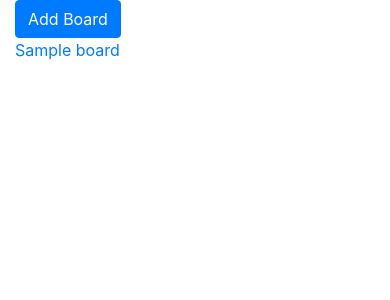
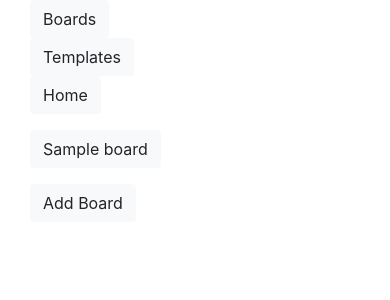
Before and after one commit to mcandidier/trello-jan, a Django app: page / in a window 390 px wide. Shown: the top 300 px of the page. Run offline with Django 3.2, Linux system fonts and the light colour scheme; a user stored in the database is signed in; tables that the repository leaves empty hold one stand-in row (values such as "Sample post"); some libraries are stand-ins or nearby versions.

Commit message:
update index template

```diff
--- a/app/templates/app/index.html
+++ b/app/templates/app/index.html
@@ -1,26 +1,31 @@
-{% load static %}
-<!DOCTYPE html>
-<html lang="en">
-<head>
-    <meta charset="UTF-8">
-    <meta name="viewport" content="width=device-width, initial-scale=1.0">
-    <meta http-equiv="X-UA-Compatible" content="ie=edge">
-    <!-- css -->
-    <link rel="stylesheet" type="text/css" href="{% static 'dist/css/bootstrap.min.css' %}">
-    <link rel="stylesheet" type="text/css" href="{% static 'dist/css/style.css' %}">
-    <title>Trello</title>
-</head>
-<body>
+{% extends 'app/base.html' %}
+
+{% block content %}
+<section>
+
     <div class="container">
-            <a class="btn btn-primary add-post-button" role="button" href="{% url 'board_new' %}" class="top-menu">Add Board</a>
-        {% block content %}
-        {% endblock %}
-        {% for board in boards %}
-            <p><a href="{% url 'board_view' id=board.id %}">{{ board.title }}</a></p>
-        {% endfor %}
+        <div class="row">
+            <div class="col-md-2">
+                <ul class="list-inline left-menu-li">
+                    <li ><button type="button" class="btn btn-light">Boards</button></li>
+                    <li ><button type="button" class="btn btn-light">Templates</button></li>
+                    <li ><button type="button" class="btn btn-light">Home</button></li>
+                </ul>
+            </div>
+
+            <div class="col-md-6"></div>
+
+            <div class="col-md-2">
+                <ul class="list-inline right-menu-li">
+                    {% for board in boards %}
+                    <li><a class="btn btn-light" href="{% url 'board_view' id=board.id %}">{{ board.title }}</a></li>
+                    {% endfor %}
+                </ul>
+                <ul class="list-inline right-menu-li">
+                    <li><a class="btn btn-light add-post-button" role="button" href="{% url 'board_new' %}" class="top-menu">Add Board</a></li>
+                </ul>
+            </div>
+        </div>
     </div>
-    <!-- js -->
-    <script src="{% static 'dist/js/bootstrap.min.js' %}"></script>
-    <script src="{% static 'dist/js/jquery-3.4.1.min.js' %}"></script>
-</body>
-</html>
+</section>
+{% endblock %}
```
